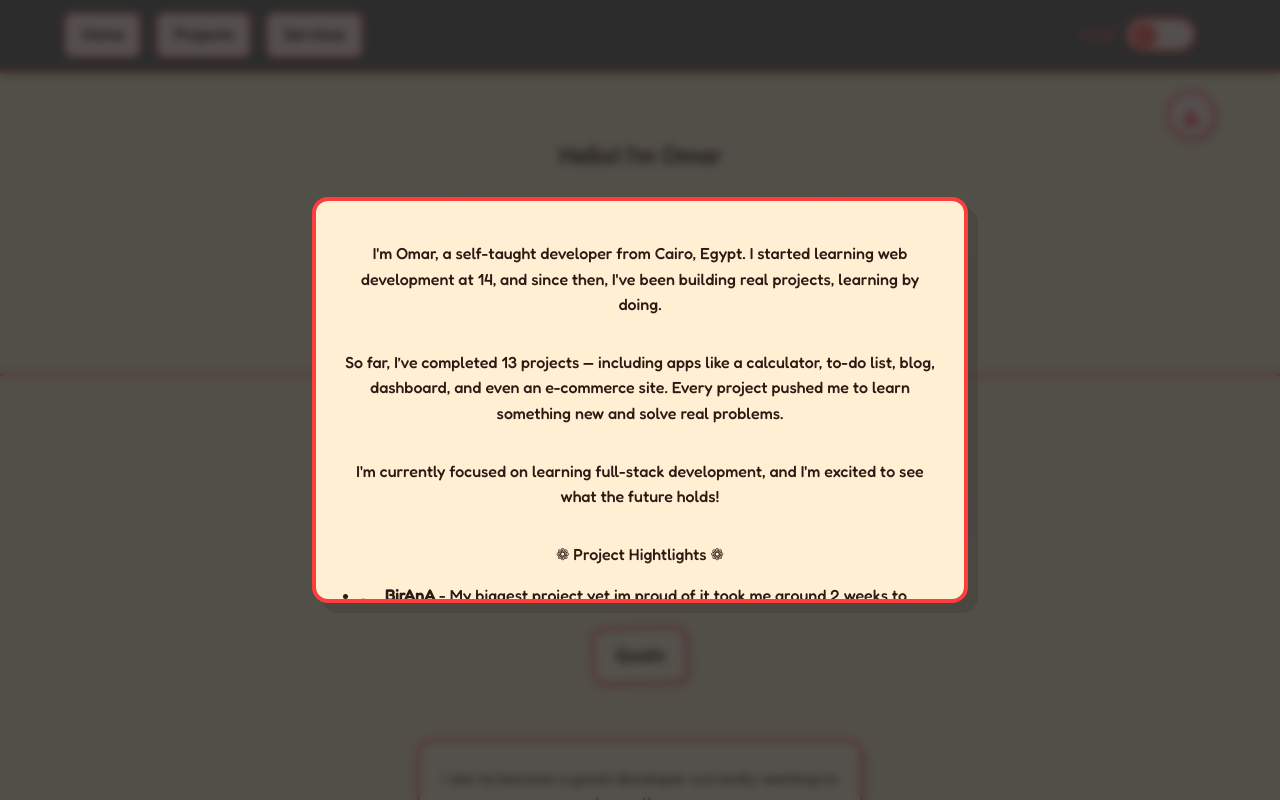
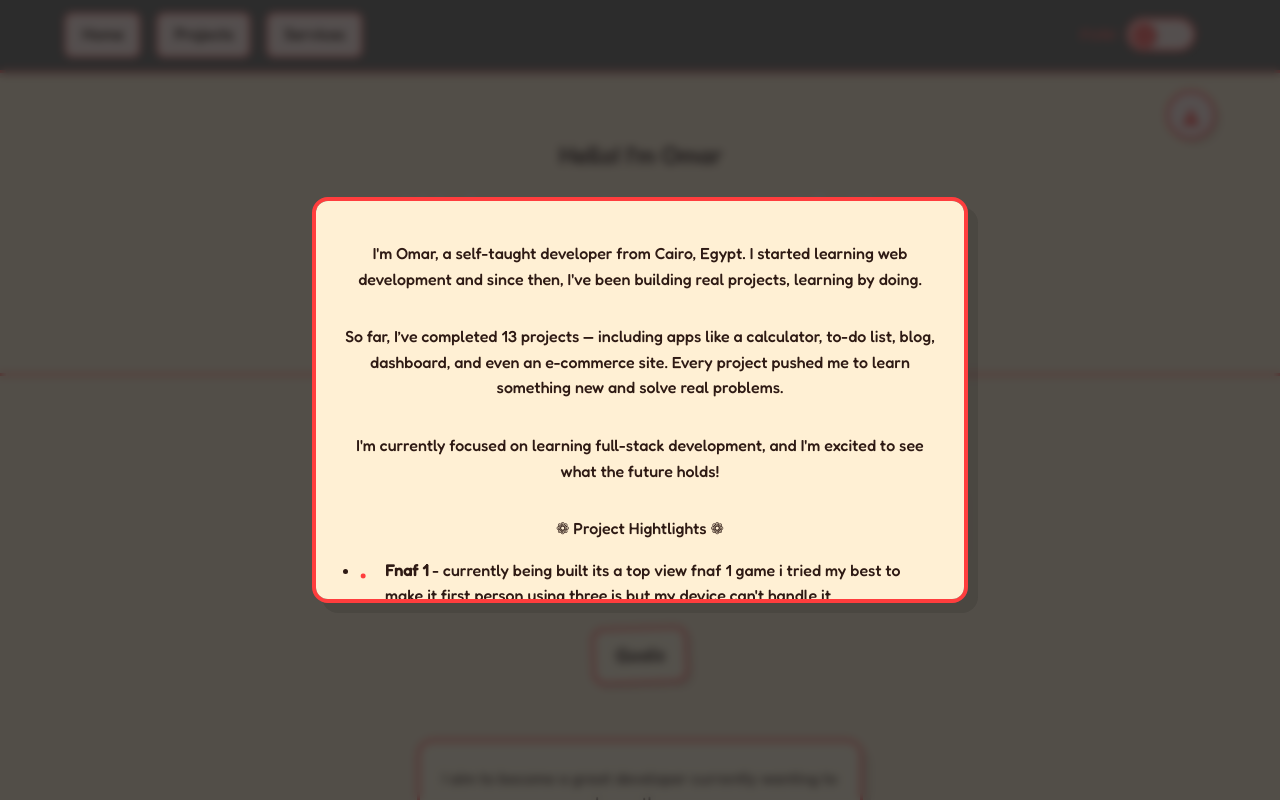
Before and after one commit to bonkmaster2010/portfolio, a React (Vite) app in the folder portfolio/: page / in a window 1280 px wide. Both pictures are taken after a click on the button "About Me". Shown: the top 800 px of the page. Built offline with nearby package versions, Linux system fonts and the light colour scheme.

Commit message:
a new project i sbeing built :>

```diff
--- a/portfolio/src/App.tsx
+++ b/portfolio/src/App.tsx
@@ -23,13 +23,14 @@ function AboutMe() {
         {mj && (
           <div className='overlay'>
             <div className='modal'>
-              <p>I'm Omar, a self-taught developer from Cairo, Egypt. I started learning web development at 14, and since then, I've been building real projects, learning by doing.</p>
+              <p>I'm Omar, a self-taught developer from Cairo, Egypt. I started learning web development and since then, I've been building real projects, learning by doing.</p>
               <p>So far, I’ve completed 13 projects — including apps like a calculator, to-do list, blog, dashboard, and even an e-commerce site. Every project pushed me to learn something new and solve real problems.</p>
               <p>I'm currently focused on learning full-stack development, and I'm excited to see what the future holds!</p>
 
               <div className='project-highlights'>
                 <p>❁ Project Hightlights ❁</p>
                  <ul>
+                  <li><b>Fnaf 1</b> - currently being built its a top view fnaf 1 game i tried my best to make it first person using three.js but my device can't handle it</li>
                   <li><b>BirAnA</b> - My biggest project yet im proud of it took me around 2 weeks to finish it </li>
                   <li><b>Guess N Live</b> - this project was really fun to build! its not as hard as the other's but i love it!</li>
                   <li><b>Expense-Tracker</b> - this project was hard for me because i got an error every like second but im happy it turned out well (kinda)</li>
--- a/portfolio/src/components/Konami.tsx
+++ b/portfolio/src/components/Konami.tsx
@@ -35,7 +35,7 @@ const KonamiEgg = () => {
     <AnimatePresence>
       {showMonster && (
         <motion.div
-         onClick={() => window.open("https://youtu.be/dQw4w9WgXcQ", "_blank")}
+         onClick={() => window.open("", "_blank")}
           key="monster"
           initial={{ x: "-100px", y: 0 }}
           animate={{
```
